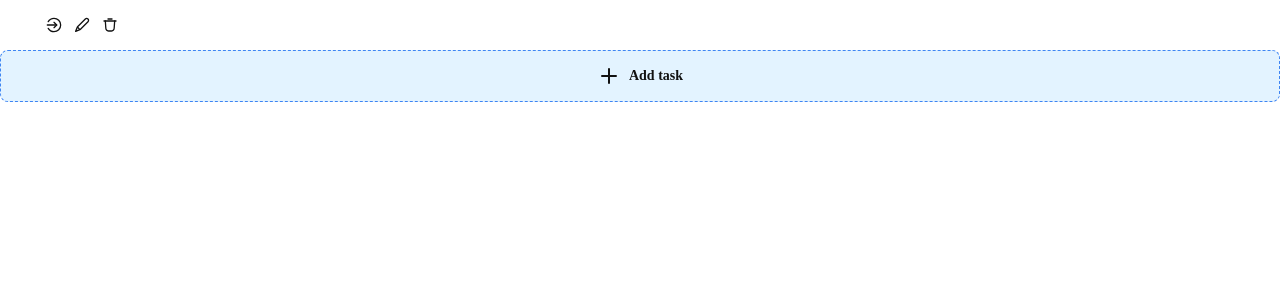
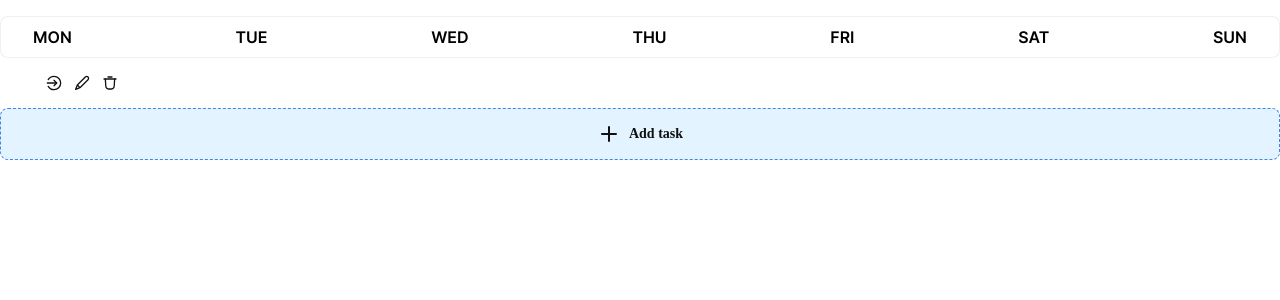
Before and after one commit to iSteffan/goosetrack--my-code, a React (Create React App) app: page / in a window 1280 px wide. Shown: the top 300 px of the page. Built offline with nearby package versions, Linux system fonts and the light colour scheme.

Commit message:
DayCalendarHead styled except dates

```diff
--- a/src/components/App.jsx
+++ b/src/components/App.jsx
@@ -1,9 +1,11 @@
 import { AddTaskBtn } from './ChoosedDay/TasksColumnsList/TasksColumn/components/AddTaskBtn/AddTaskBtn';
 import { TaskToolbar } from './ChoosedDay/TasksColumnsList/TasksColumn/components/TaskToolbar/TaskToolbar';
+import { DayCalendarHead } from './ChoosedDay/DayCalendarHead/DayCalendarHead';
 
 export const App = () => {
   return (
     <div>
+      <DayCalendarHead />
       <TaskToolbar />
       <AddTaskBtn />
     </div>
--- a/src/components/ChoosedDay/DayCalendarHead/DayCalendarHead.jsx
+++ b/src/components/ChoosedDay/DayCalendarHead/DayCalendarHead.jsx
@@ -0,0 +1,27 @@
+import {
+  List,
+  ListItemDesktop,
+  ListItemMobile,
+} from './DayCalendarHead.styled';
+
+export const DayCalendarHead = () => {
+  return (
+    <List>
+      <ListItemMobile>M</ListItemMobile>
+      <ListItemMobile>T</ListItemMobile>
+      <ListItemMobile>W</ListItemMobile>
+      <ListItemMobile>T</ListItemMobile>
+      <ListItemMobile>F</ListItemMobile>
+      <ListItemMobile>S</ListItemMobile>
+      <ListItemMobile>S</ListItemMobile>
+
+      <ListItemDesktop>MON</ListItemDesktop>
+      <ListItemDesktop>TUE</ListItemDesktop>
+      <ListItemDesktop>WED</ListItemDesktop>
+      <ListItemDesktop>THU</ListItemDesktop>
+      <ListItemDesktop>FRI</ListItemDesktop>
+      <ListItemDesktop>SAT</ListItemDesktop>
+      <ListItemDesktop>SUN</ListItemDesktop>
+    </List>
+  );
+};
--- a/src/components/ChoosedDay/DayCalendarHead/DayCalendarHead.styled.js
+++ b/src/components/ChoosedDay/DayCalendarHead/DayCalendarHead.styled.js
@@ -0,0 +1,35 @@
+import styled from 'styled-components';
+
+export const List = styled.ul`
+  display: flex;
+  justify-content: space-between;
+
+  list-style: none;
+  border-radius: 8px;
+  border: 1px solid rgba(220, 227, 229, 0.5);
+  background: #fff;
+
+  @media screen and (max-width: 767px) {
+    padding: 14px 18px;
+  }
+
+  @media screen and (min-width: 768px) {
+    padding: 10px 32px;
+  }
+
+  @media screen and (min-width: 1440px) {
+    padding: 10px 46px;
+  }
+`;
+
+export const ListItemMobile = styled.li`
+  @media screen and (min-width: 768px) {
+    display: none;
+  }
+`;
+
+export const ListItemDesktop = styled.li`
+  @media screen and (max-width: 767px) {
+    display: none;
+  }
+`;
--- /dev/null
+++ b/src/components/ChoosedDay/index.js
@@ -0,0 +1 @@
+// import { DayCalendarHead } from "./DayCalendarHead/DayCalendarHead";
```
